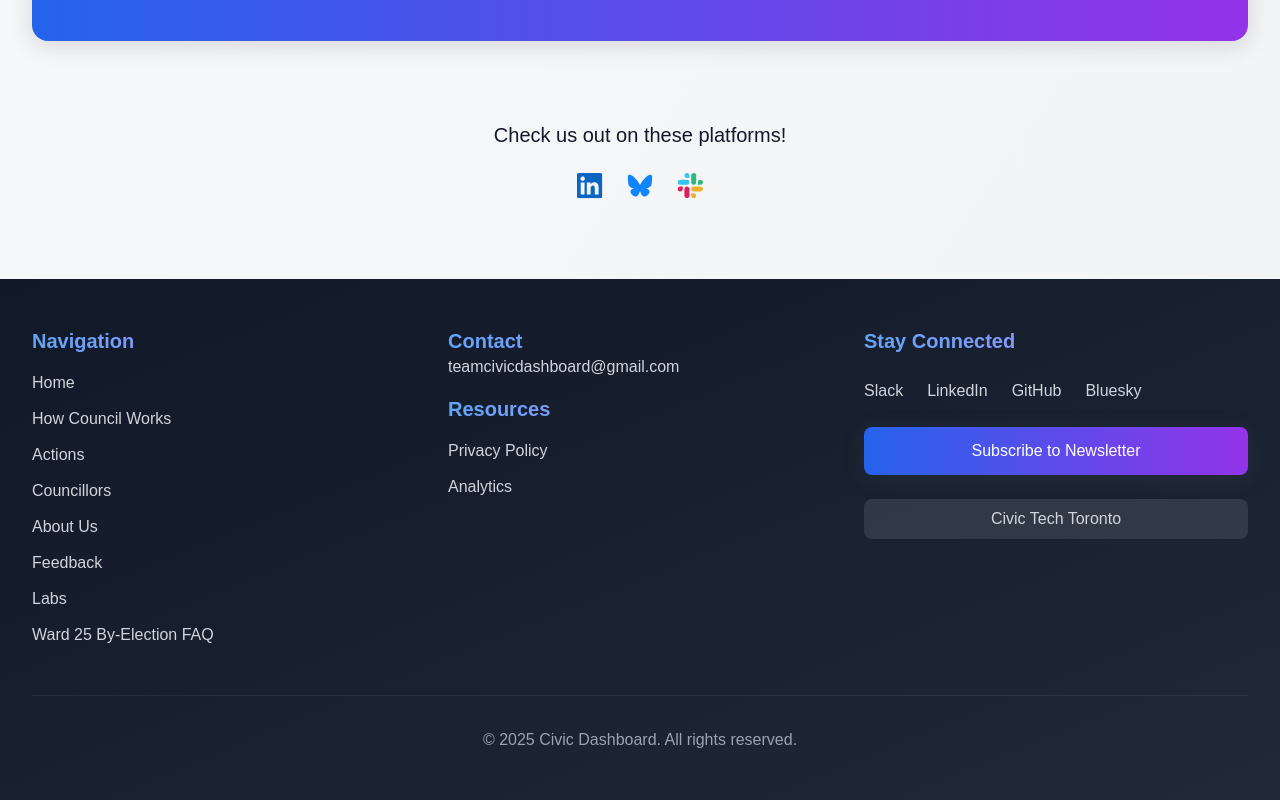
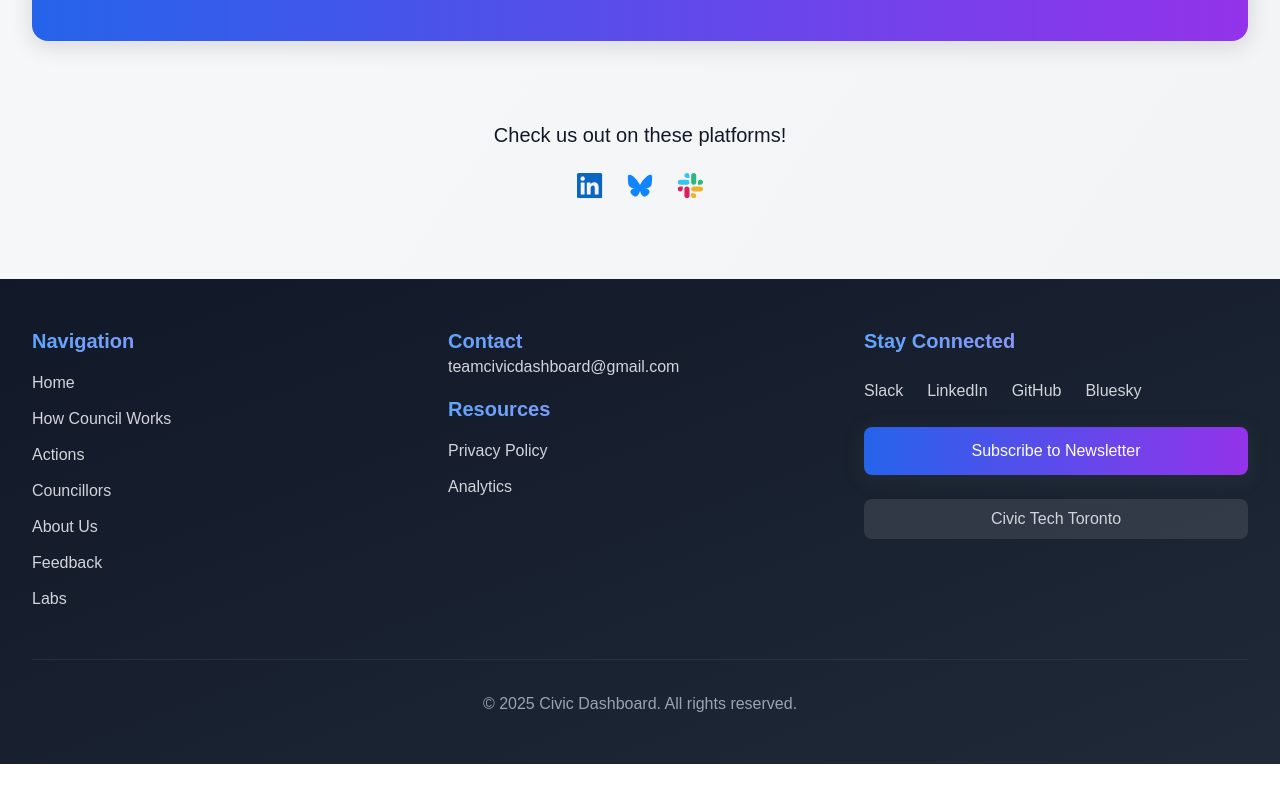
Before and after one commit to civic-dashboard/civic-dashboard-web, a Next.js app: page / in a window 1280 px wide. Shown: the part 1693-2493 px from the top of the page. After the commit the page ends 2457 px from the top, so only its background shows below. Built offline with nearby package versions, Linux system fonts and the light colour scheme.

Commit message:
Remove Ward 25 By-Election FAQ from the footer
Will still be accessible through https://civicdashboard.ca/ward25faq directly

```diff
--- a/src/components/navigation/Footer.tsx
+++ b/src/components/navigation/Footer.tsx
@@ -30,14 +30,6 @@ export default function Footer() {
                   className="hover:text-blue-400 transition-colors duration-200"
                 >
                   Labs
-                </Link>
-              </li>
-              <li>
-                <Link
-                  href="/ward25faq"
-                  className="hover:text-blue-400 transition-colors duration-200 block"
-                >
-                  Ward 25 By-Election FAQ
                 </Link>
               </li>
             </ul>
```
